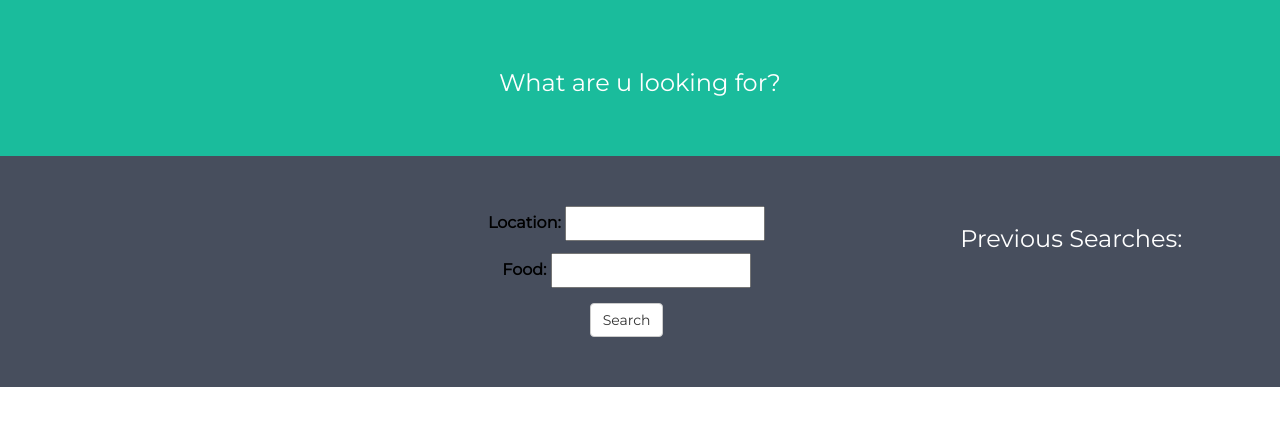
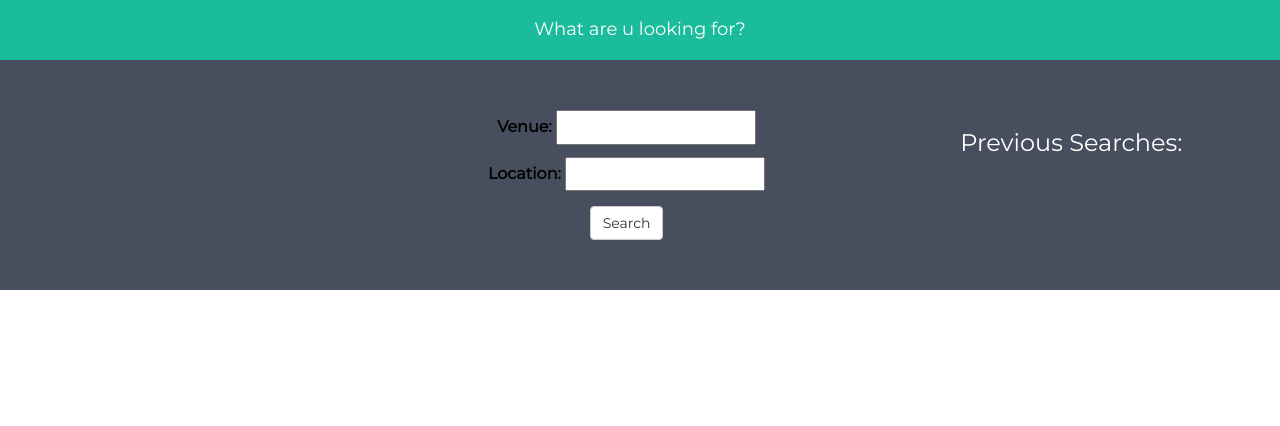
Before and after one commit to cemonel/FourSquare, a Django app: template client/templates/search_page.html in a window 1280 px wide. Shown: the part 80-506 px from the top of the page. Run offline with Django 3.2, Linux system fonts and the light colour scheme; the template is opened without the code that fills it: values that come from a table or form of the project are taken from there, others are empty; some libraries are stand-ins or nearby versions.

```diff
--- a/client/forms.py
+++ b/client/forms.py
@@ -1,8 +1,6 @@
-from .models import Search
 from django import forms
 
 
-class SearchForm(forms.ModelForm):
-	class Meta:
-		model = Search
-		fields = ('location', 'food', )
+class SearchForm(forms.Form):
+		venue = forms.CharField(max_length=100, required=True)
+		location = forms.CharField(max_length=100, required=True)
--- a/client/models.py
+++ b/client/models.py
@@ -4,7 +4,7 @@ from django.db import models
 class Search(models.Model):
 
 	location = models.CharField(max_length=40)
-	food = models.CharField(max_length=30)
+	venue = models.CharField(max_length=30)
 
 	def __str__(self):
-		return '%s  %s' % (self.location, self.food)
+		return '%s  %s' % (self.location, self.venue)
--- a/client/templates/base.html
+++ b/client/templates/base.html
@@ -37,6 +37,10 @@
   .container-fluid {
       padding-top: 50px;
       padding-bottom: 50px;
+  }
+    .container-fluid-without-padding {
+      padding-top: 10px;
+      padding-bottom: 10px;
   }
   .grid-container {
           padding-top: 50px;
@@ -90,7 +94,7 @@
         <span class="icon-bar"></span>
         <span class="icon-bar"></span>
       </button>
-      <a class="navbar-brand">Hipo FourSquare</a>
+      <a class="navbar-brand" href="{% url 'search_page'%}">Hipo FourSquare</a>
     </div>
     <div class="collapse navbar-collapse" id="myNavbar">
       <ul class="nav navbar-nav navbar-right">
--- a/client/templates/search_page.html
+++ b/client/templates/search_page.html
@@ -2,13 +2,12 @@
 {% block content %}
 
     <!-- First Container -->
-    <div class="container-fluid bg-1 text-center">
-      <h3>What are u looking for?</h3>
+    <div class="container-fluid-without-padding bg-1 text-center">
+      <h4>What are u looking for?</h4>
     </div>
 
     <div class="grid-container bg-2 text-center">
-
-            <div></div>
+        <div></div>
 
         <div></div>
                 <form method="GET" class="post-form">{% csrf_token %}
@@ -21,7 +20,7 @@
             {% for search in pre_searches%}
                 <p align="center" class="bg-2">
                     <div class="post">
-                   <a href="?food={{search.food}}&location={{search.location}}" > - {{search.food}} in {{search.location}} </a>
+                   <a href="?venue={{search.venue}}&location={{search.location}}" > - {{search.venue}} in {{search.location}} </a>
 
                     </div>
                 </p>
@@ -56,7 +55,7 @@
          {% if venues_list.has_other_pages %}
           <ul class="pagination">
             {% if venues_list.has_previous %}
-              <li><a href="?page={{ venues_list.previous_page_number }}&location={{searched_location}}&food={{searched_food}}">&laquo;</a></li>
+              <li><a href="?page={{ venues_list.previous_page_number }}&location={{searched_location}}&venue={{searched_venue}}">&laquo;</a></li>
             {% else %}
               <li class="disabled"><span>&laquo;</span></li>
             {% endif %}
@@ -64,19 +63,20 @@
               {% if venues_list.number == i %}
                 <li class="active"><span>{{ i }} <span class="sr-only">(current)</span></span></li>
               {% else %}
-              <li><a href="?page={{ i }}&location={{searched_location}}&food={{searched_food}}">{{ i }}</a></li>
+              <li><a href="?page={{ i }}&location={{searched_location}}&venue={{searched_venue}}">{{ i }}</a></li>
               {% endif %}
               {% endfor %}
               {% if venues_list.has_next %}
-              <li><a href="?page={{ venues_list.next_page_number }}&location={{searched_location}}&food={{searched_food}}">&raquo;</a></li>
+              <li><a href="?page={{ venues_list.next_page_number }}&location={{searched_location}}&venue={{searched_venue}}">&raquo;</a></li>
               {% else %}
               <li class="disabled"><span>&raquo;</span></li>
               {% endif %}
           </ul>
         {% endif %}
-
     </div>
-
+    {% elif no_results %}
+        <h4 align="center" style="color:red;">No results founded</h4>
 {% endif %}
 
+
 {% endblock %}
```
Also changed, not shown: client/views.py (+16 -16 lines), client/migrations/0004_auto_20180122_1616.py (added), client/migrations/0005_auto_20180122_1717.py (added).
